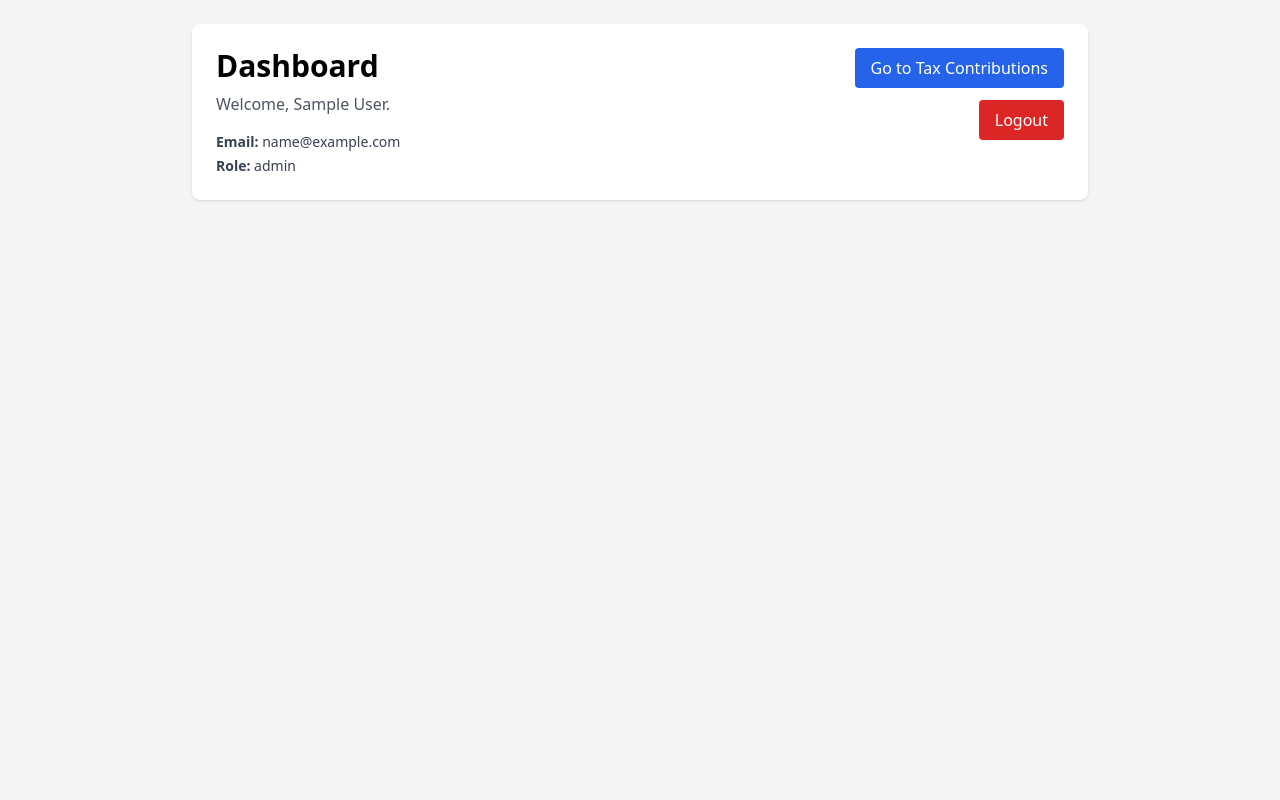
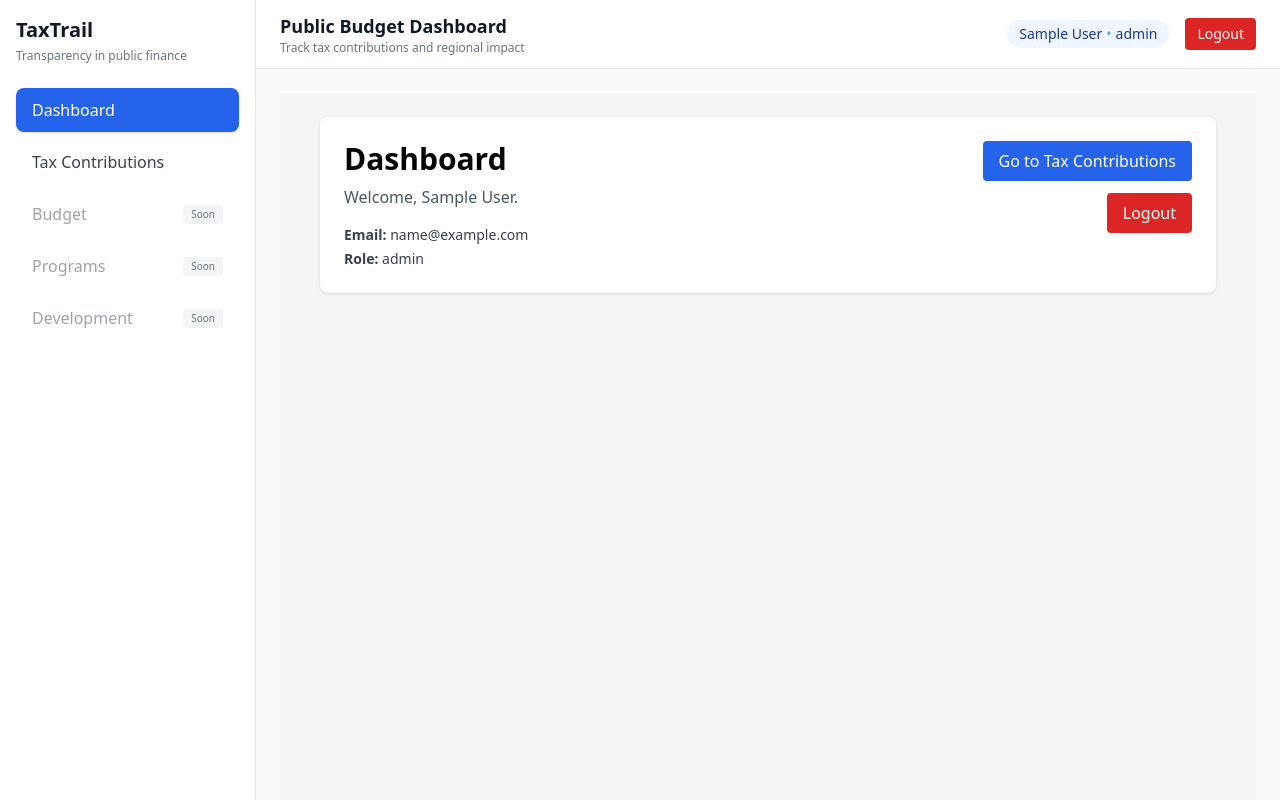
Before and after one commit to matheeshaW/TaxTrail, a React app in the folder frontend/: page /dashboard in a window 1280 px wide. Built offline with nearby package versions, Linux system fonts and the light colour scheme; no server answers; sample sign-in values are in the browser's storage; the HTML template or start-up script is replaced by a standard one.

Commit message:
feat: Implement DashboardLayout, Navbar, and Sidebar components for improved layout structure

```diff
--- a/frontend/src/App.jsx
+++ b/frontend/src/App.jsx
@@ -3,6 +3,8 @@
 
 import ProtectedRoute from "./components/Common/ProtectedRoute";
 import PublicRoute from "./components/Common/PublicRoute";
+
+import DashboardLayout from "./components/Layout/DashboardLayout";
 
 // Pages
 import WelcomePage from "./pages/WelcomePage";
@@ -26,8 +28,10 @@
 
         {/* Protected Routes */}
         <Route element={<ProtectedRoute />}>
-          <Route path="/dashboard" element={<DashboardPage />} />
-          <Route path="/tax" element={<TaxContributionPage />} />
+          <Route element={<DashboardLayout />}>
+            <Route path="/dashboard" element={<DashboardPage />} />
+            <Route path="/tax" element={<TaxContributionPage />} />
+          </Route>
         </Route>
 
       </Routes>
--- /dev/null
+++ b/frontend/src/components/Layout/DashboardLayout.jsx
@@ -0,0 +1,24 @@
+import { Outlet } from "react-router-dom";
+import Navbar from "./Navbar";
+import Sidebar from "./Sidebar";
+
+export default function DashboardLayout() {
+  return (
+    <div className="flex h-screen bg-gray-50">
+
+      {/* Sidebar */}
+      <Sidebar />
+
+      {/* Main Content */}
+      <div className="flex flex-col flex-1">
+
+        <Navbar />
+
+        <main className="flex-1 overflow-y-auto p-6">
+          <Outlet />
+        </main>
+
+      </div>
+    </div>
+  );
+}
--- /dev/null
+++ b/frontend/src/components/Layout/Navbar.jsx
@@ -0,0 +1,39 @@
+import useAuth from "../../hooks/useAuth";
+import { useNavigate } from "react-router-dom";
+
+export default function Navbar() {
+  const { user, logout } = useAuth();
+  const navigate = useNavigate();
+
+  const handleLogout = () => {
+    logout();
+    navigate("/login");
+  };
+
+  return (
+    <header className="sticky top-0 z-10 border-b border-gray-200 bg-white/95 px-6 py-3 backdrop-blur">
+      <div className="flex items-center justify-between">
+        <div>
+          <h1 className="text-lg font-semibold text-gray-900">Public Budget Dashboard</h1>
+          <p className="text-xs text-gray-500">Track tax contributions and regional impact</p>
+        </div>
+
+        <div className="flex items-center gap-4">
+          <div className="hidden rounded-full bg-blue-50 px-3 py-1 text-sm text-blue-900 sm:block">
+            <span className="font-medium">{user?.name || "User"}</span>
+            <span className="mx-1 text-blue-400">•</span>
+            <span>{user?.role || "Unknown"}</span>
+          </div>
+
+          <button
+            type="button"
+            onClick={handleLogout}
+            className="rounded bg-red-600 px-3 py-1.5 text-sm font-medium text-white transition hover:bg-red-700"
+          >
+            Logout
+          </button>
+        </div>
+      </div>
+    </header>
+  );
+}
--- /dev/null
+++ b/frontend/src/components/Layout/Sidebar.jsx
@@ -0,0 +1,47 @@
+import { Link, useLocation } from "react-router-dom";
+
+export default function Sidebar() {
+  const location = useLocation();
+
+  const navItems = [
+    { label: "Dashboard", path: "/dashboard", enabled: true },
+    { label: "Tax Contributions", path: "/tax", enabled: true },
+    { label: "Budget", path: "/budget", enabled: false },
+    { label: "Programs", path: "/programs", enabled: false },
+    { label: "Development", path: "/development", enabled: false },
+  ];
+
+  const linkClass = (path) =>
+    `block rounded-lg px-4 py-2.5 transition ${
+      location.pathname === path
+        ? "bg-blue-600 text-white shadow"
+        : "text-gray-700 hover:bg-blue-50 hover:text-blue-700"
+    }`;
+
+  return (
+    <aside className="w-64 border-r border-gray-200 bg-white p-4">
+      <h2 className="mb-1 text-xl font-bold text-gray-900">TaxTrail</h2>
+      <p className="mb-6 text-xs text-gray-500">Transparency in public finance</p>
+
+      <nav className="space-y-2">
+        {navItems.map((item) =>
+          item.enabled ? (
+            <Link key={item.path} to={item.path} className={linkClass(item.path)}>
+              {item.label}
+            </Link>
+          ) : (
+            <div
+              key={item.path}
+              className="flex items-center justify-between rounded-lg px-4 py-2.5 text-gray-400"
+            >
+              <span>{item.label}</span>
+              <span className="rounded bg-gray-100 px-2 py-0.5 text-[10px] font-medium text-gray-500">
+                Soon
+              </span>
+            </div>
+          ),
+        )}
+      </nav>
+    </aside>
+  );
+}
```
